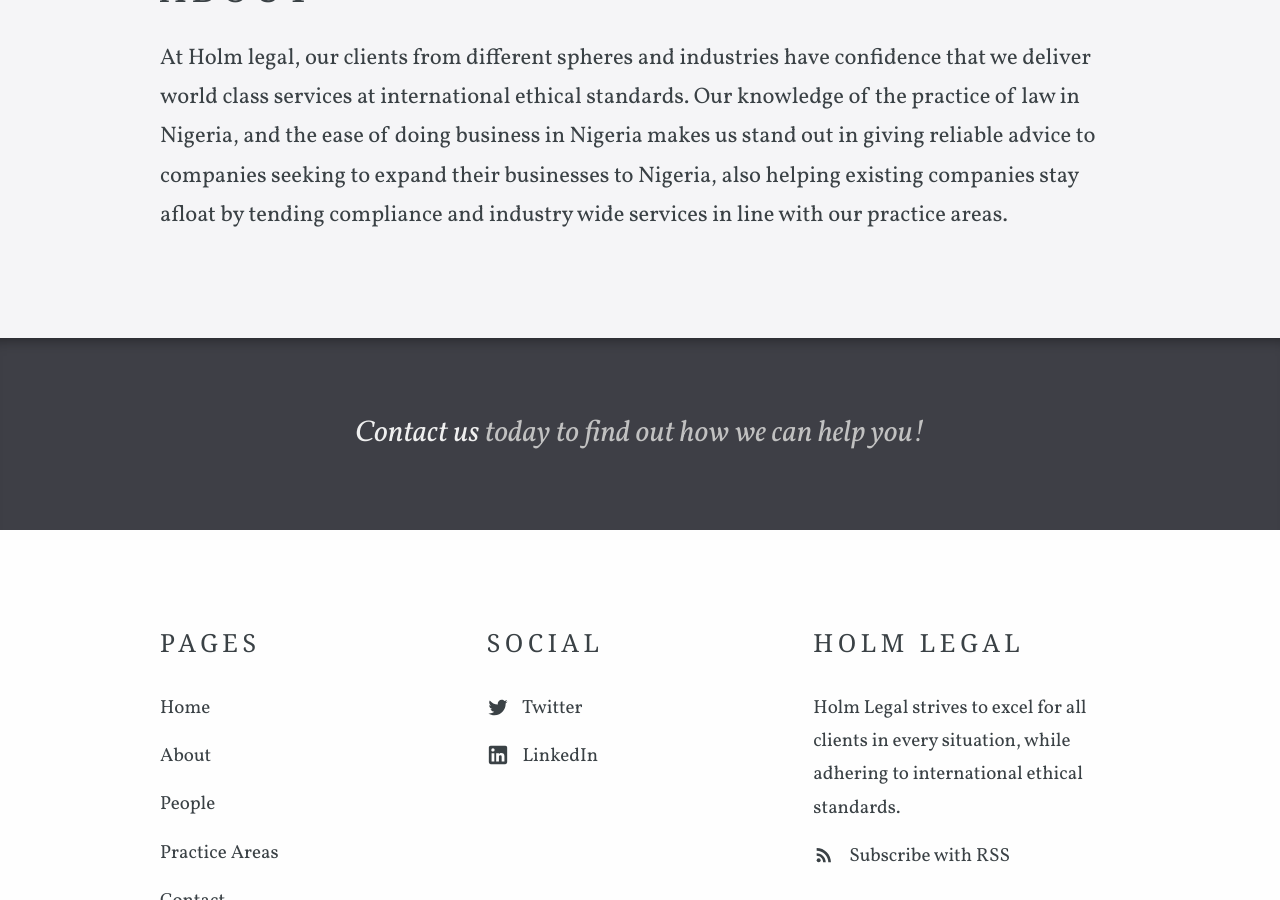
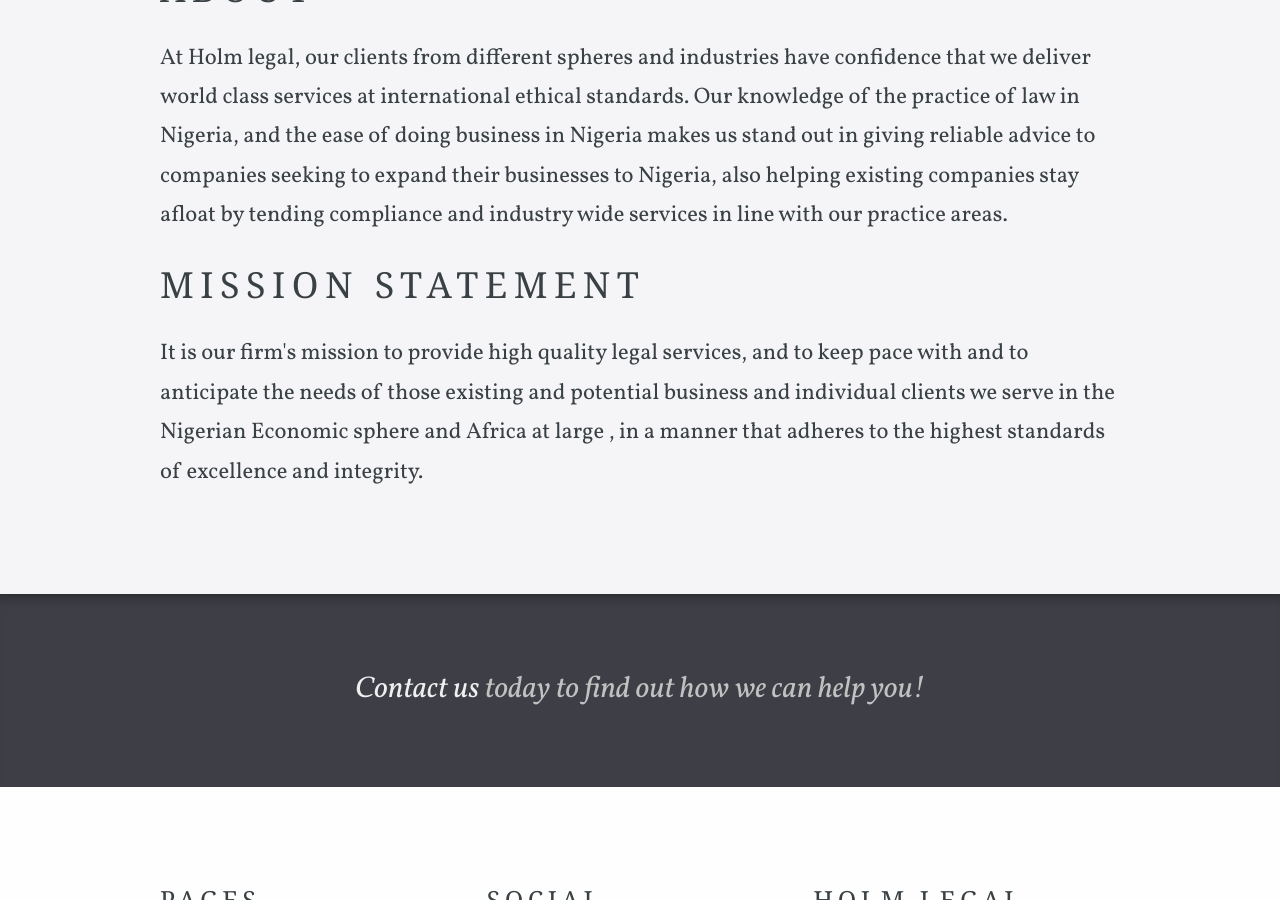
Before and after one commit to Holmlegal/holmlegalng.com, a Jekyll site: the page built from about.html, in a window 1280 px wide and 900 px high, scrolled down 538 px. Built offline with Jekyll 4.4.1, drawn with Linux system fonts in a browser that asks for light colours; some web fonts are replaced.

Commit message:
add mission statement

```diff
--- a/about.html
+++ b/about.html
@@ -17,4 +17,15 @@
 
 </div>
 
+<div class="editable">
+
+	<h2> Mission Statement</h2>
+
+	<p>
+		It is our firm's mission to provide high quality legal services, and to keep pace with and to anticipate the needs of those existing and potential business and individual clients we serve in the Nigerian Economic sphere and Africa at large ,
+		in a manner that adheres to the highest standards of excellence and integrity.
+	</p>
+
+</div>
+
 <p class="editor-link"><a href="cloudcannon:collections/_staff_members" class="btn"><strong>&#9998;</strong> Update Staff Members</a></p>
```
